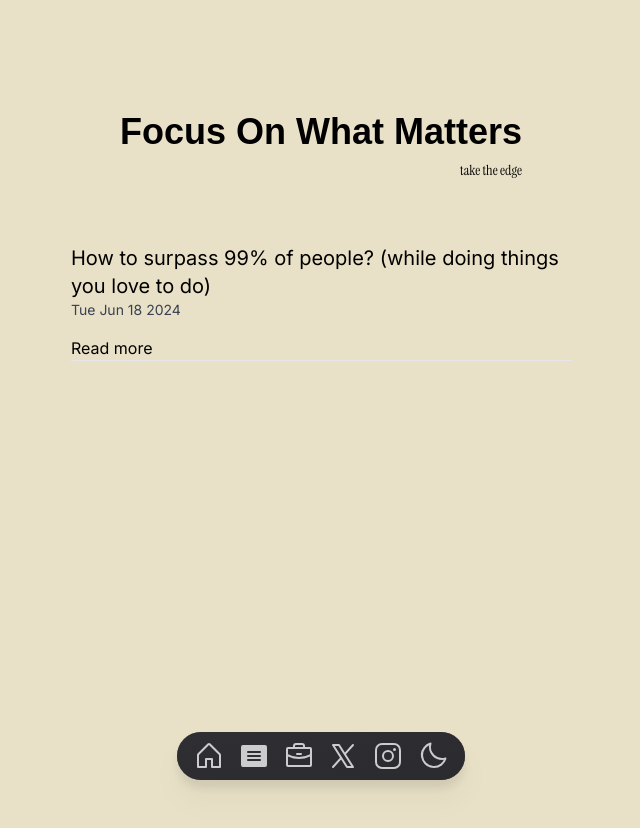
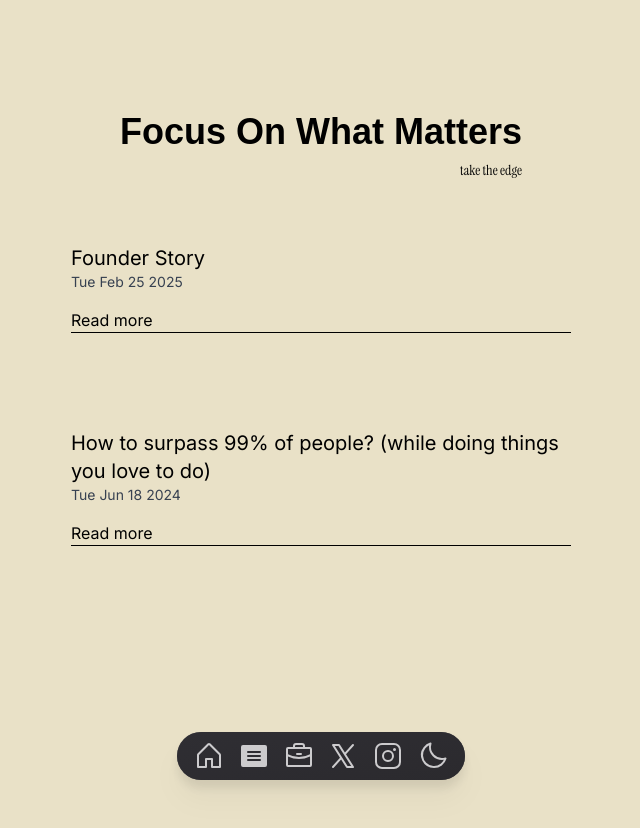
Before and after one commit to animeshhq/portfolio, a Next.js app: page /letters in a window 1280 px wide. Shown: the top 828 px of the page, without its empty margins (319-959 px from the left). Built offline with nearby package versions, Linux system fonts and the light colour scheme.

Commit message:
modified:   app/letters/page.jsx 	new file:   posts/founderstory1.md

```diff
--- a/app/letters/page.jsx
+++ b/app/letters/page.jsx
@@ -20,7 +20,7 @@ const Page = () => {
             <div className="p-6">
               <Link href={`/letters/${post.slug}`} className="text-lg sm:text-xl mb-2 text-start">{post.title}</Link>
               <p className="text-gray-700 text-sm mb-4 text-start">{post.date}</p>
-              <Link href={`/letters/${post.slug}`} className="text-[var(--text-secondary)] hover:text-[#cccbcd] border-b text-start block">
+              <Link href={`/letters/${post.slug}`} className="border-b border-black dark:border-white text-[var(--text-secondary)] hover:text-[#cccbcd] text-start block">
                 Read more
               </Link>
             </div>
--- /dev/null
+++ b/posts/founderstory1.md
@@ -0,0 +1,4 @@
+---
+title: "Founder Story"
+date: "Tue Feb 25 2025"
+---
```
